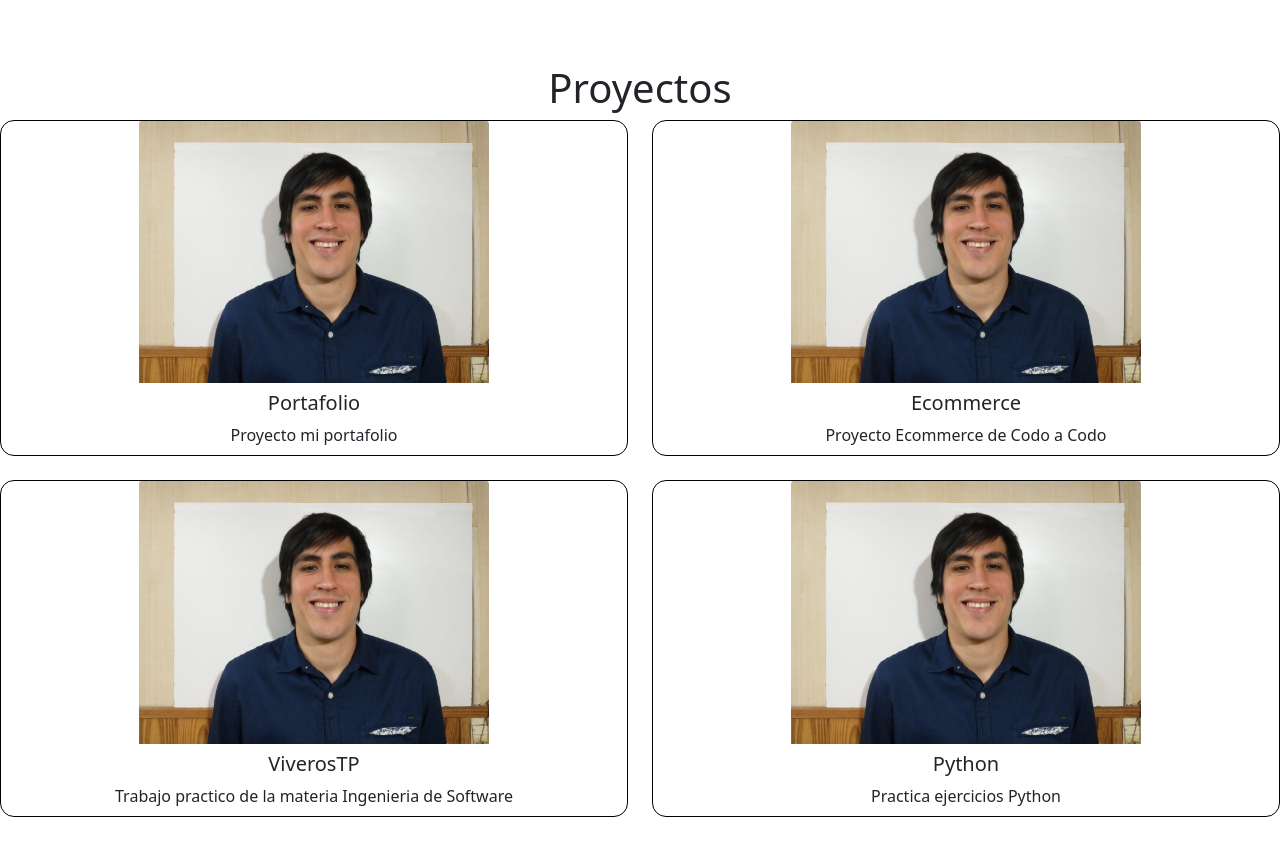
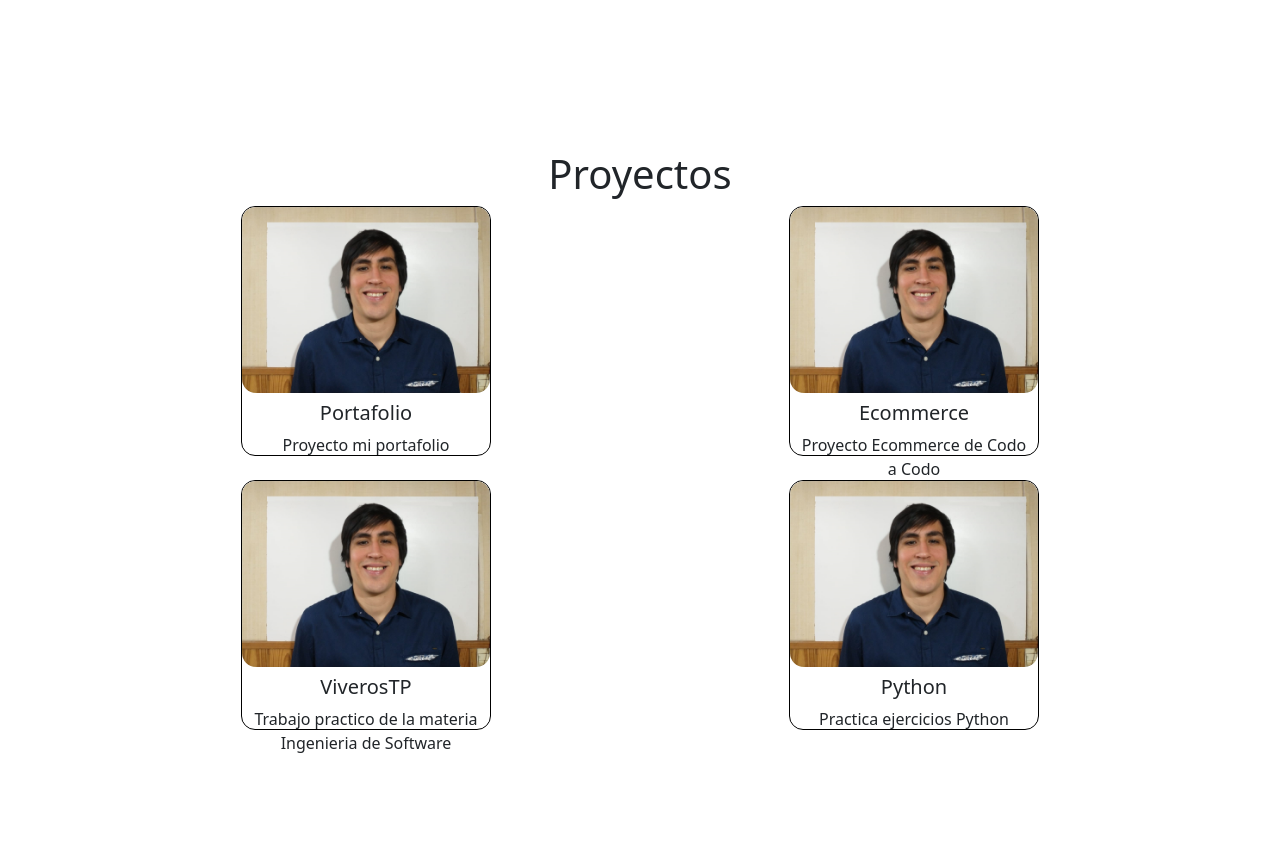
Before and after one commit to Diego-Palacio/Portafolio-Palacio, an Angular app: page /proyectos in a window 1280 px wide. Shown: the part 1560-2416 px from the top of the page. Built offline with nearby package versions, Linux system fonts and the light colour scheme.

Commit message:
se modifican tamaños de cards proyectos

```diff
--- a/src/app/Components/proyecto-item/proyecto-item.component.html
+++ b/src/app/Components/proyecto-item/proyecto-item.component.html
@@ -2,8 +2,8 @@
 
 
       <div class="col">
-        <div class="text-center" style=" border:1px solid black; border-radius:14px;">
-          <img src="/assets/Diego.jpeg" class="card-img-top  " style="width: 350px;" alt="proyecto variable">
+        <div class="text-center" style=" border:1px solid black; border-radius:14px; width: 250px;height:250px;">
+          <img src="/assets/Diego.jpeg" class="card-img-top  " alt="proyecto variable" style="border-radius: 14px;">
           <div class="card-body p-2" style="word-wrap: break-word;">
             <h5 class="card-title" >{{nombreProyecto}}</h5>
             <p class="card-text" >{{infoProyecto}}</p>
--- a/src/app/Components/proyectos/proyectos.component.html
+++ b/src/app/Components/proyectos/proyectos.component.html
@@ -2,7 +2,7 @@
 <div class="d-flex flex-column align-items-center justify-content-center vh-100 " id="proyectos">
   <h1 class="text-center" > Proyectos</h1>
   <div class="row row-cols-1 row-cols-md-2 g-4 " style="border:1 px solid green">
-    <div class="class" *ngFor="let proyecto of proyectos">
+    <div class="d-flex flex-column align-items-center justify-content-center mt-4" *ngFor="let proyecto of proyectos">
       <app-proyecto-item [nombreProyecto]="proyecto.nombre" [infoProyecto]="proyecto.info"></app-proyecto-item>
     </div>
   </div>
```
